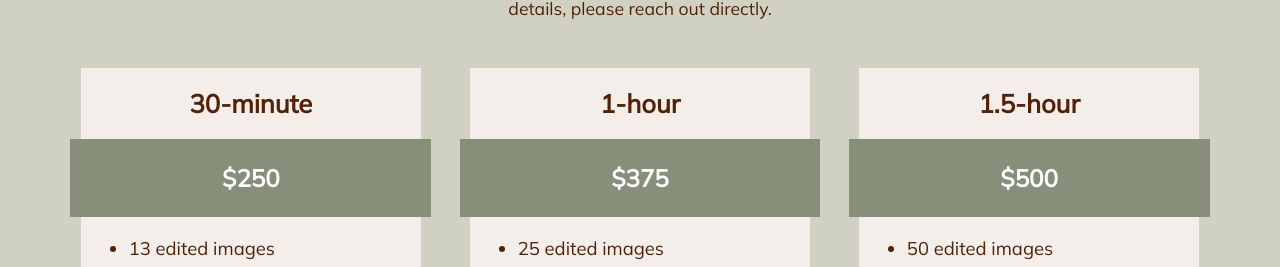
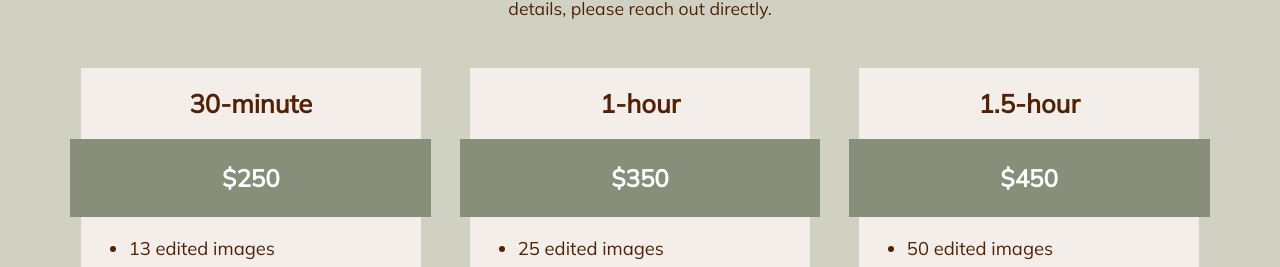
Before and after one commit to ThaoMinhVo/terraphotos, a React (Create React App) app: page /packages in a window 1280 px wide. Shown: the part 796-1063 px from the top of the page. Built offline with nearby package versions, Linux system fonts and the light colour scheme.

Commit message:
updated pricing to lower 1 and 1.5 hour packages

```diff
--- a/src/sections/packagesPrice.js
+++ b/src/sections/packagesPrice.js
@@ -29,7 +29,7 @@ function packagesHero() {
               <div className="package-name">
                 <h4>1-hour</h4>
               </div>
-              <p className="package-price">$375</p>
+              <p className="package-price">$350</p>
               <ul>
                 <li>25 edited images</li>
                 <li>up to 2 outfits</li>
@@ -42,7 +42,7 @@ function packagesHero() {
               <div className="package-name">
                 <h4>1.5-hour</h4>
               </div>
-              <p className="package-price">$500</p>
+              <p className="package-price">$450</p>
               <ul>
                 <li>50 edited images</li>
                 <li>up to 3 outfits</li>
```
